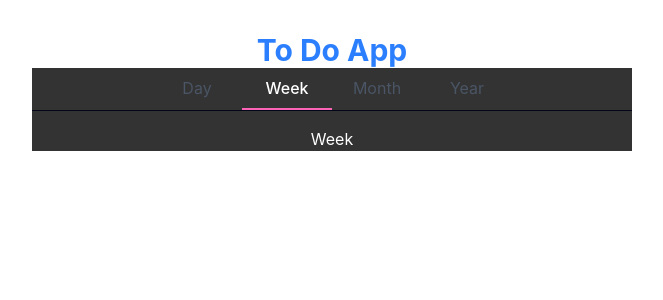
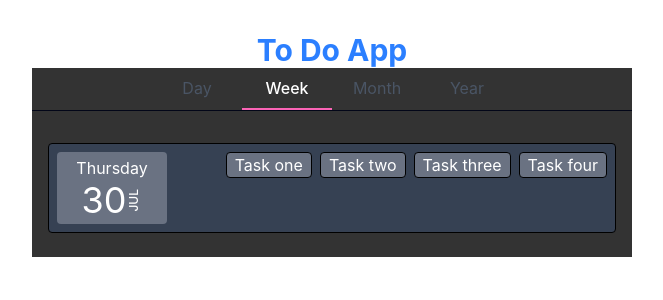
Before and after one commit to Priscilla-03-dev/to-do-app, a React (Vite) app: page / in a window 1280 px wide. Both pictures are taken after a click on the item "Week". Shown: the top 300 px of the page, without its empty margins (308-971 px from the left). Built offline with nearby package versions, Linux system fonts and the light colour scheme.

Commit message:
feat: agregar interfaz de las vistas Week, Month y Year

```diff
--- a/src/App.jsx
+++ b/src/App.jsx
@@ -16,7 +16,7 @@ const App = () => {
     <main>
       <h1 className="text-3xl font-bold text-blue-500">To Do App</h1>
       <div className='Todo-container'>
-        <Header tab={tab} setTab={setTab}/>
+        <Header tab={tab} setTab={setTab}/> {/* passing the state and the state updater function as props to the Header component */}
         {
           tab === 'day' && <>
             <Day/>
--- a/src/components/Month.jsx
+++ b/src/components/Month.jsx
@@ -2,8 +2,17 @@ import React from 'react'
 
 function Month() {
   return (
-    <section>
-      Month
+    <section className='p-4'>
+      <div className='border border-black rounded bg-gray-700 p-2 text-left mb-2 flex justify-between gap-2'>
+        <div className='bg-gray-500 p-1 rounded min-w-[20%] text-center h-fit'>
+          <span className='text-4xl'>JUL</span> {/* Cambiamos el 30 por JUL para que sea coherente con el componente month */}            <span
+              style={{ writingMode: 'vertical-rl', transform: 'rotate(180deg)' }}
+              className='text-xs font-medium'>2026</span> {/* Cambiamos jul por 2026 para que sea coherente con el componente month */}
+        </div>
+        <div className='flex flex-wrap gap-2 justify-end'>
+          <span className='border border-black px-2 rounded bg-gray-500 inline-block h-fit'>Task one</span>
+        </div>
+      </div>
     </section>
   )
 }
--- a/src/components/Week.jsx
+++ b/src/components/Week.jsx
@@ -1,11 +1,27 @@
 import React from 'react'
 
 function Week() {
-  return (
-    <section>
-      Week
-    </section>
-  )
+    return (
+        <section className='p-4'>
+            <div className='border border-black rounded bg-gray-700 p-2 text-left mb-2 flex justify-between gap-2'>
+                <div className='bg-gray-500 p-1 rounded min-w-[20%] text-center h-fit'>
+                    <span>Thursday</span>
+                    <div className='flex justify-center items-center'>
+                        <span className='text-4xl'>30</span>
+                        <span
+                        style={{ writingMode: 'vertical-rl', transform: 'rotate(180deg)'}}
+                        className='text-xs font-medium'>JUL</span>
+                    </div>
+                </div>
+                <div className='flex flex-wrap gap-2 justify-end'>
+                    <span className='border border-black px-2 rounded bg-gray-500 inline-block h-fit'>Task one</span>
+                    <span className='border border-black px-2 rounded bg-gray-500 inline-block h-fit'>Task two</span>
+                    <span className='border border-black px-2 rounded bg-gray-500 inline-block h-fit'>Task three</span>
+                    <span className='border border-black px-2 rounded bg-gray-500 inline-block h-fit'>Task four</span>
+                </div>
+            </div>
+        </section>
+    )
 }
 
 export default Week
--- a/src/components/Year.jsx
+++ b/src/components/Year.jsx
@@ -2,8 +2,15 @@ import React from 'react'
 
 function Year() {
   return (
-    <section>
-      Year
+    <section className='p-4'>
+      <div className='border border-black rounded bg-gray-700 p-2 text-left mb-2 flex justify-between gap-2'>
+        <div className='bg-gray-500 p-1 rounded min-w-[20%] text-center h-fit'>
+          <span className='text-4xl'>2026</span>
+        </div>
+        <div className='flex flex-wrap gap-2 justify-end'>
+          <span className='border border-black px-2 rounded bg-gray-500 inline-block h-fit'>Task one</span>
+        </div>
+      </div>
     </section>
   )
 }
```
